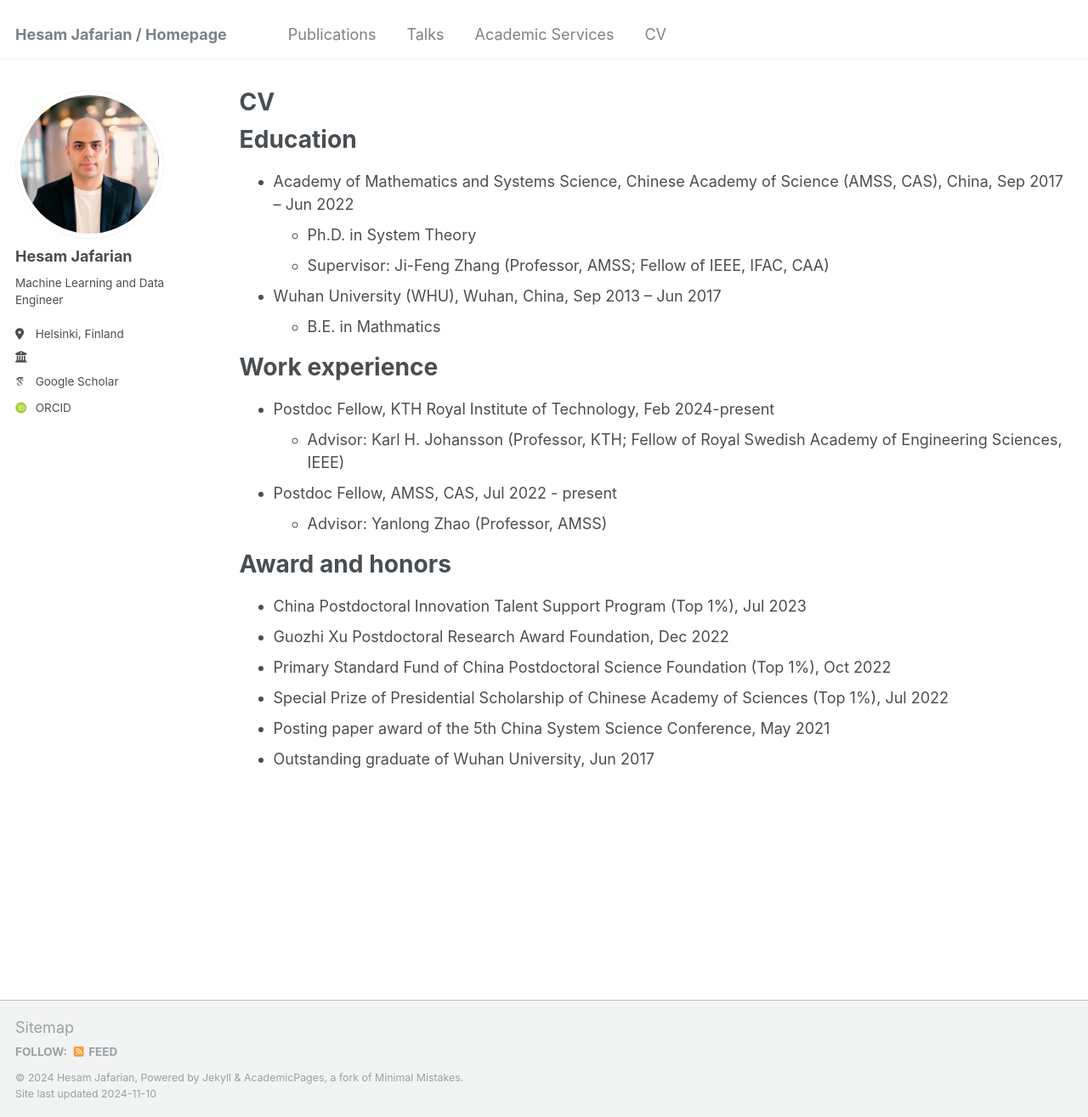
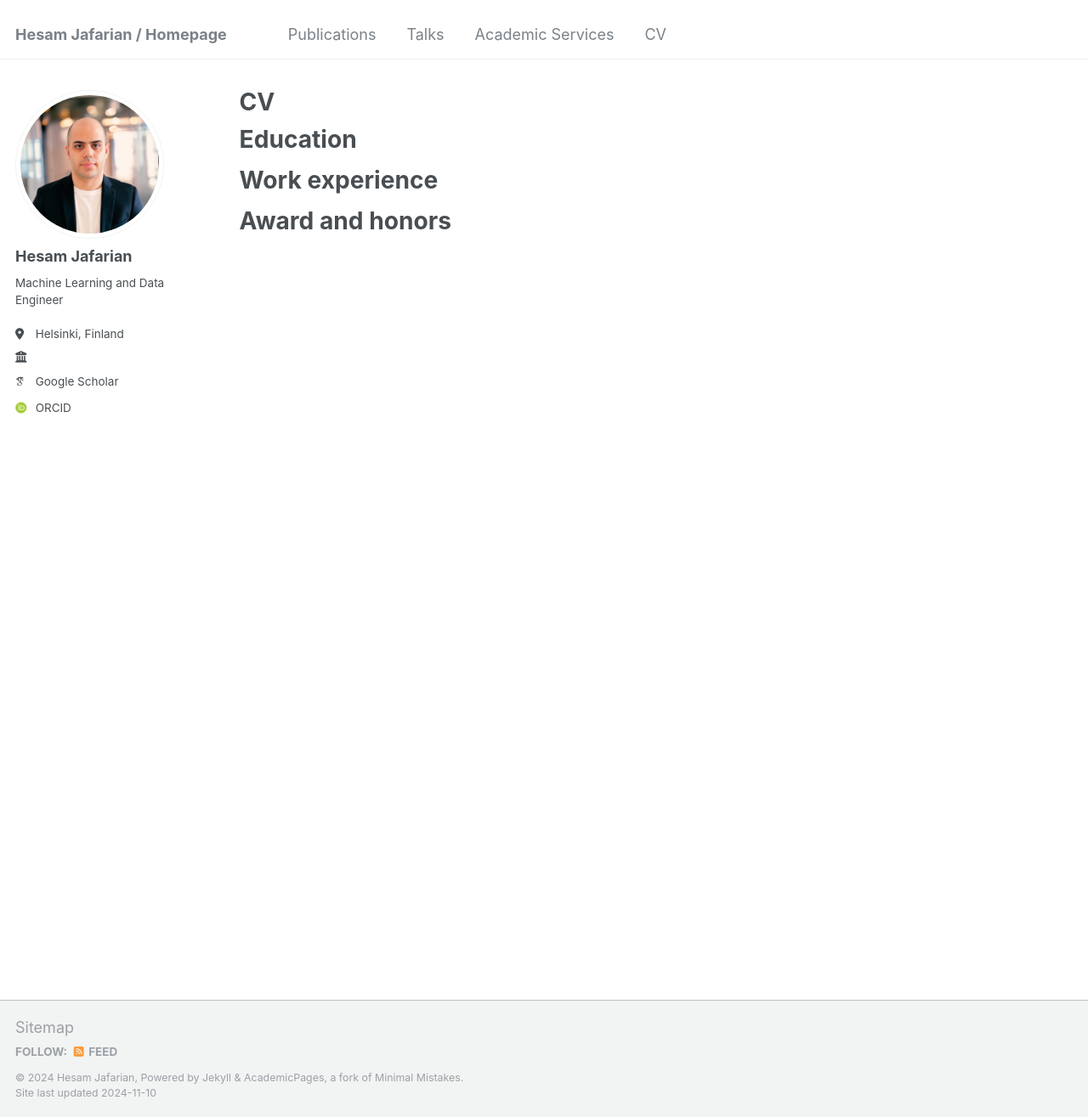
Before and after one commit to hesamjafarian/hesamjafarian.github.io, a Jekyll site: the page built from _pages/cv.md, in a window 1280 px wide and 1315 px high. Shown: the whole window at 85% size. Built offline with Jekyll 4.4.1, drawn with Linux system fonts in a browser that asks for light colours; some web fonts are replaced.

Commit message:
Update cv.md

```diff
--- a/_pages/cv.md
+++ b/_pages/cv.md
@@ -11,25 +11,11 @@ redirect_from:
 
 Education
 ======
-* Academy of Mathematics and Systems Science, Chinese Academy of Science (AMSS, CAS), China, Sep 2017 – Jun 2022
-  * Ph.D. in System Theory
-  * Supervisor: Ji-Feng Zhang (Professor, AMSS; Fellow of IEEE, IFAC, CAA)
-* Wuhan University (WHU), Wuhan, China, Sep 2013 – Jun 2017
-  * B.E. in Mathmatics
+
 
 
 Work experience
 ======
-* Postdoc Fellow, KTH Royal Institute of Technology, Feb 2024-present
-  * Advisor: Karl H. Johansson (Professor, KTH; Fellow of Royal Swedish Academy of Engineering Sciences, IEEE)
-* Postdoc Fellow, AMSS, CAS, Jul 2022 - present
-  * Advisor: Yanlong Zhao (Professor, AMSS)
 
 Award and honors
 ======
-* China Postdoctoral Innovation Talent Support Program (Top 1%), Jul 2023
-* Guozhi Xu Postdoctoral Research Award Foundation, Dec 2022
-* Primary Standard Fund of China Postdoctoral Science Foundation (Top 1%), Oct 2022
-* Special Prize of Presidential Scholarship of Chinese Academy of Sciences (Top 1%), Jul 2022
-* Posting paper award of the 5th China System Science Conference, May 2021
-* Outstanding graduate of Wuhan University, Jun 2017
```
